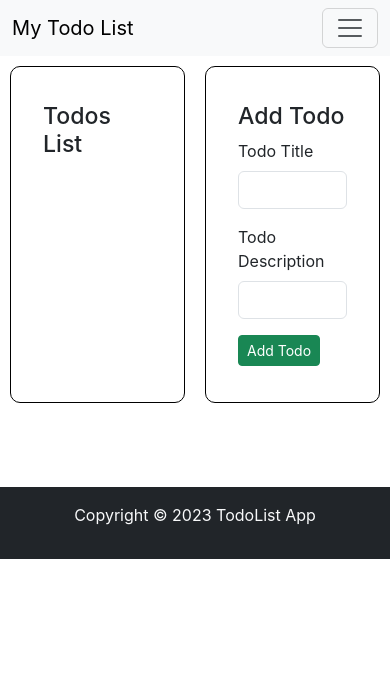
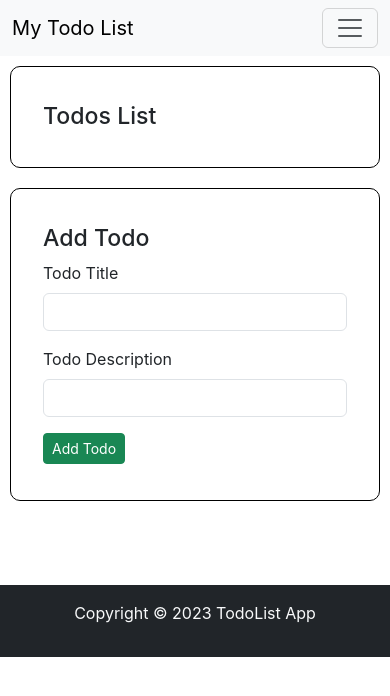
Before and after one commit to sthaaayush/To-Do-List, a React (Create React App) app: page / in a window 390 px wide. Shown: the top 696 px of the page. Built offline with nearby package versions, Linux system fonts and the light colour scheme.

Commit message:
Basic To-Do List Completed

```diff
--- a/src/App.css
+++ b/src/App.css
@@ -43,3 +43,9 @@
   margin: 10px;
   border-radius: 10px;
 }
+
+@media screen and (max-width: 600px) {
+  .col {
+    flex: auto;
+  }
+}
--- a/src/MyComponents/AddTodo.js
+++ b/src/MyComponents/AddTodo.js
@@ -8,10 +8,11 @@ export const AddTodo = ({ addTodo }) => {
         e.preventDefault();
         if (!title || !desc) {
             alert("Title or Description cannot be blank");
+        } else{
+            addTodo(title, desc);
+            setDesc("");
+            setTitle("");
         }
-        addTodo(title, desc);
-        setDesc("");
-        setTitle("");
     };
     return (
         <div className="container my-3">
```
